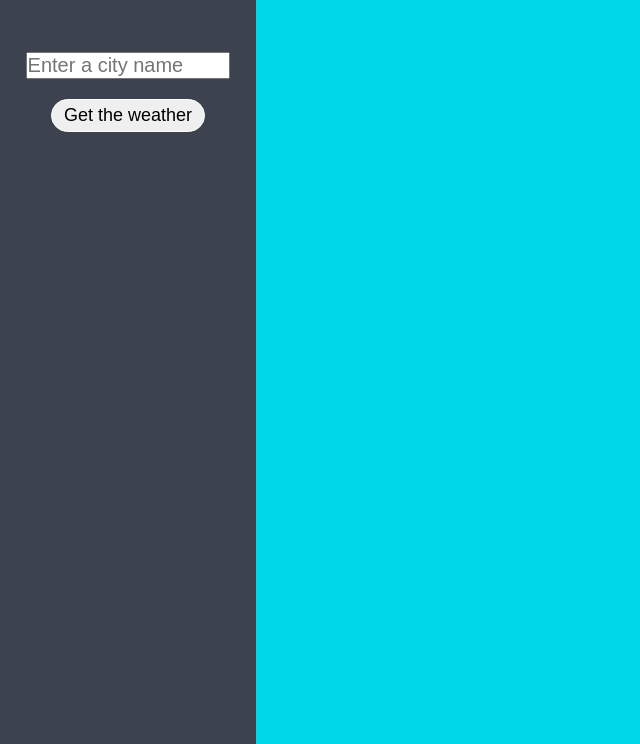
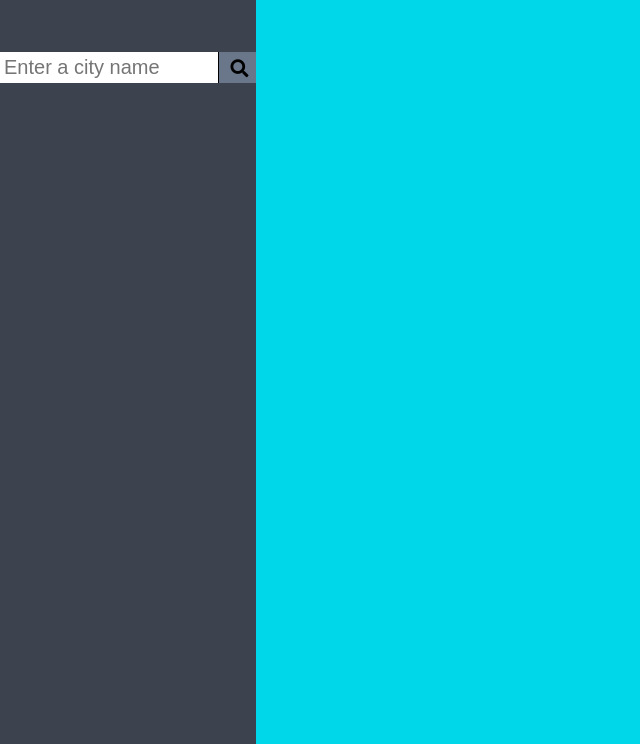
Before and after one commit to PaperOrb/weather_app, a plain HTML site: page index.html in a window 1280 px wide. Shown: the part 56-800 px from the top of the page, without its empty margins (0-640 px from the left). Drawn offline with Linux system fonts and the light colour scheme.

Commit message:
Overlap search button and search bar

```diff
--- a/index.html
+++ b/index.html
@@ -4,6 +4,7 @@
     <meta charset="UTF-8" />
     <meta http-equiv="X-UA-Compatible" content="IE=edge" />
     <meta name="viewport" content="width=device-width, initial-scale=1.0" />
+    <link rel="stylesheet" href="https://cdnjs.cloudflare.com/ajax/libs/font-awesome/5.15.3/css/all.min.css" integrity="sha512-iBBXm8fW90+nuLcSKlbmrPcLa0OT92xO1BIsZ+ywDWZCvqsWgccV3gFoRBv0z+8dLJgyAHIhR35VZc2oM/gI1w==" crossorigin="anonymous" />
     <link rel="stylesheet" href="style.css" />
     <title>Document</title>
   </head>
@@ -15,8 +16,10 @@
 
         <form action="" class="city-search">
           <input type="search" class="city-search__input" placeholder="Enter a city name" />
-          <button class="city-search__btn">Get the weather</button>
+          <button class="city-search__btn fas fa-search"></button>
         </form>
+
+
       </div>
 
     </header>
--- a/style.css
+++ b/style.css
@@ -51,28 +51,35 @@ main {
 }
 
 .city-search {
+  position: relative;
   display: flex;
-  flex-direction: column;
   align-items: center;
   width: 100%;
 }
 
 .city-search__input {
   font-size: 20px;
-  width: 80%;
+  width: 85%;
+  padding: 4px;
+  border: none;
 }
 
 .city-search__btn {
+  position: absolute;
+  right: 0px;
   font-size: 18px;
   padding: 5px 12px;
-  margin-top: 20px;
-  border-radius: 500px;
-  border: 1px solid white;
+  height: 100%;
+  width: 15%;
+  /* margin-top: 20px; */
+  background-color: #6a778b;
+  border: none;
+  border-left: 1px solid rgb(0, 0, 0);
 }
 
 .city-search__btn:hover {
   cursor: pointer;
-  color: white
+  background-color: #a7b8d4;
 }
 
 #template-weather-card {
```
